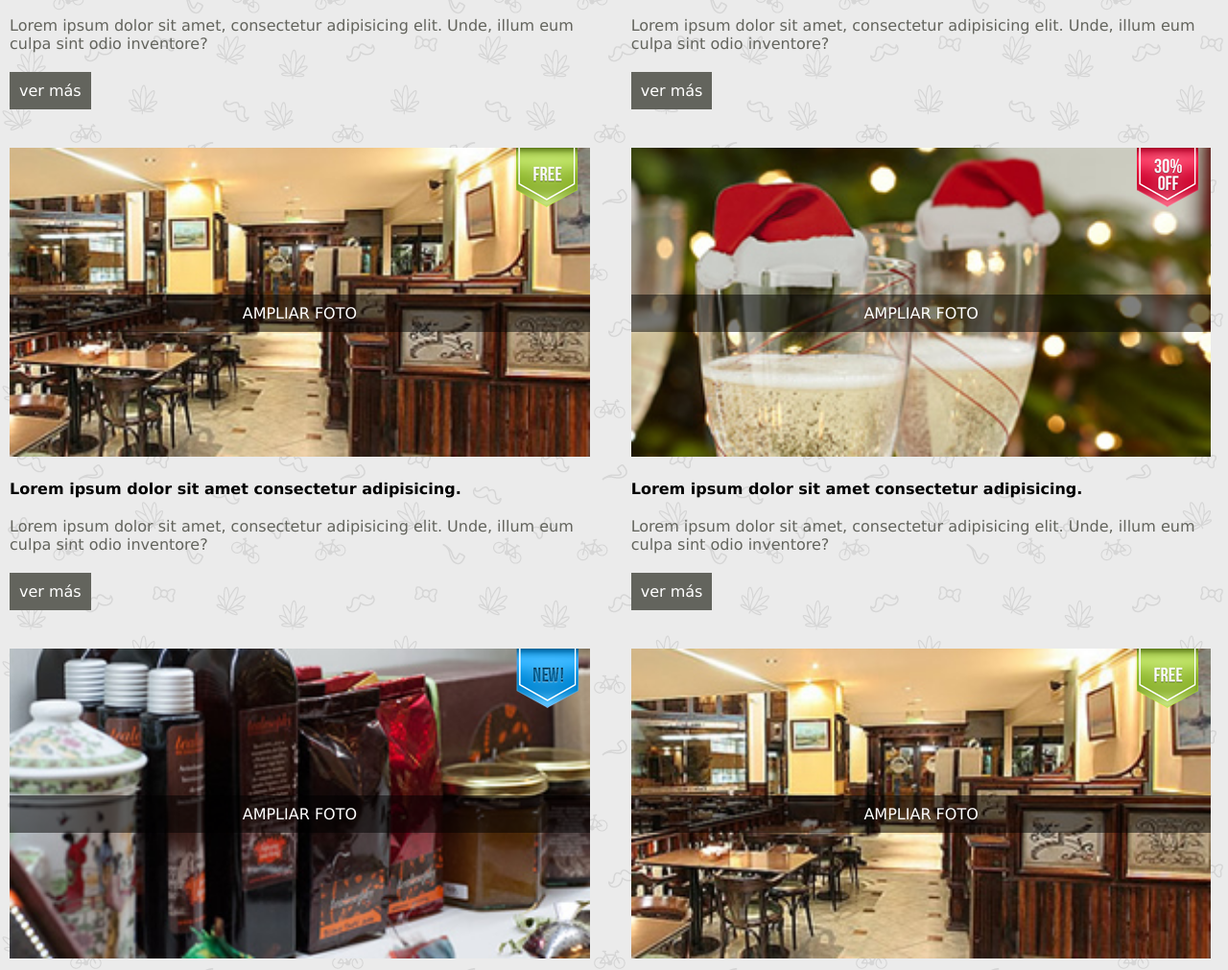
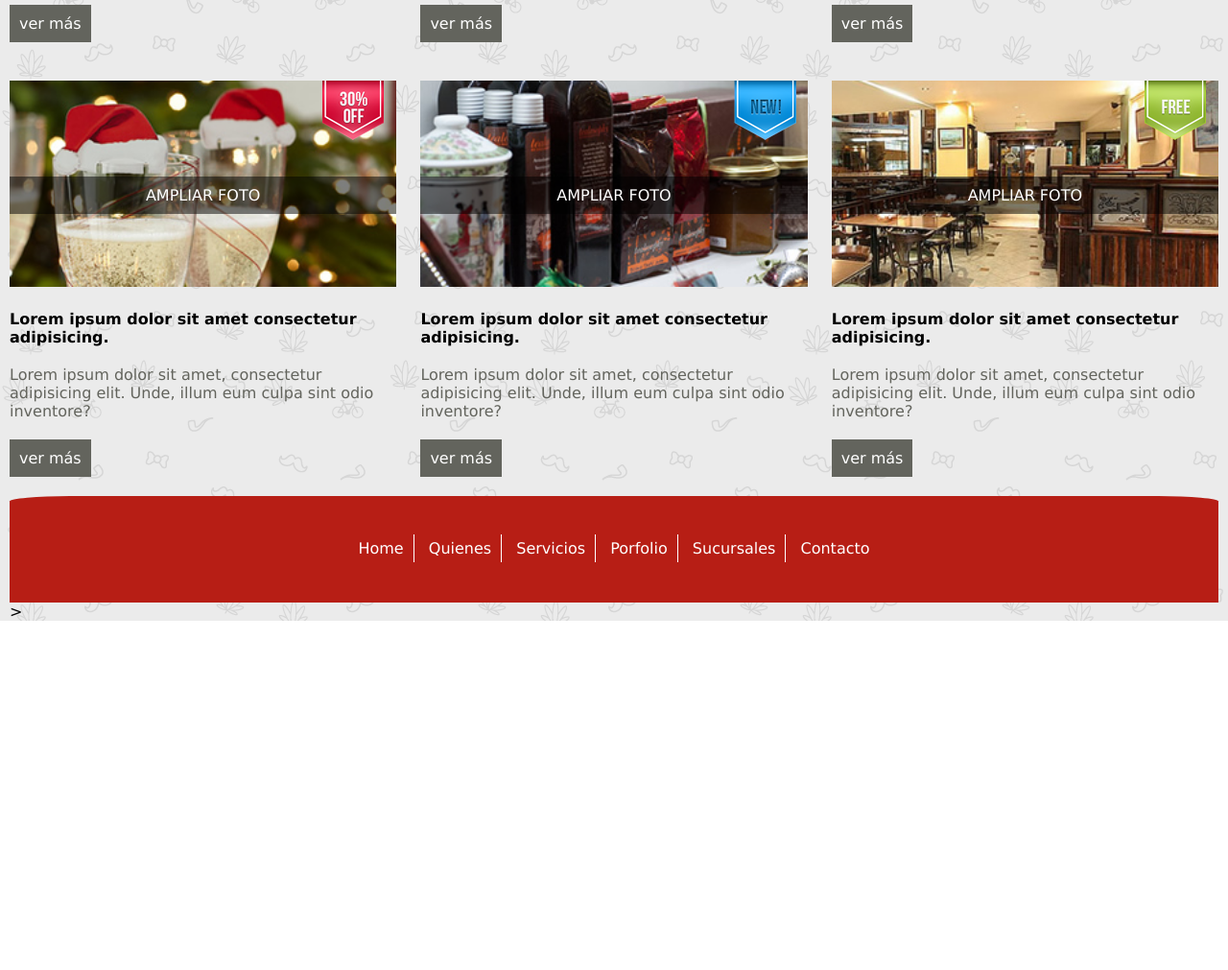
Before and after one commit to JuradoJoel/kitchening, a website: page views/home.html in a window 1280 px wide. Shown: the part 1062-2073 px from the top of the page at 96% size. After the commit the page ends 1709 px from the top, so only its background shows below. Drawn offline with Linux system fonts and the light colour scheme.

Commit message:
footer done

```diff
--- a/public/css/footer.css
+++ b/public/css/footer.css
@@ -14,3 +14,27 @@ footer li a {
     color: #FFFFFF;
     text-transform: uppercase;
 }
+
+
+/* desktop*/
+@media (min-width:1024px) {
+    footer{
+        padding: 40px;
+        background-color: #b71e15;
+        text-align: center;
+        border-radius: 5% 5% 0 0;
+    }
+    footer li{
+        background: none;
+        display: inline-block;
+        border-right: 1px solid #FFFFFF;
+        padding: 5px 10px;
+    }
+
+    footer li:last-child{
+        border-right: none;
+    }
+    footer li a{
+        text-transform: capitalize;
+    }
+}
--- a/public/css/header.css
+++ b/public/css/header.css
@@ -52,5 +52,11 @@ header li a{
         font-size: .9rem;
     }
 
+}
+
+@media (min-width:1024px) {
+    header li a{
+        font-size: 1rem;
+    }
 
 }
--- a/public/css/home.css
+++ b/public/css/home.css
@@ -76,3 +76,29 @@
         margin-right: 0%;
     }
 }
+
+/*desktop*/
+
+@media (min-width:1024px){
+    .home{
+        max-width: 1440px;
+        margin: 0 auto;
+    }
+    .home .productos{
+        overflow: hidden;
+    }
+
+    .home .producto{
+        float: left;
+        width: 32%;
+        margin-right: 2%;
+    }
+    .home .producto:nth-child(2n){
+        margin-right: 2%;
+    }
+    .home .producto:nth-child(3n){
+        margin-right: 0%;
+    }
+
+
+}
```
